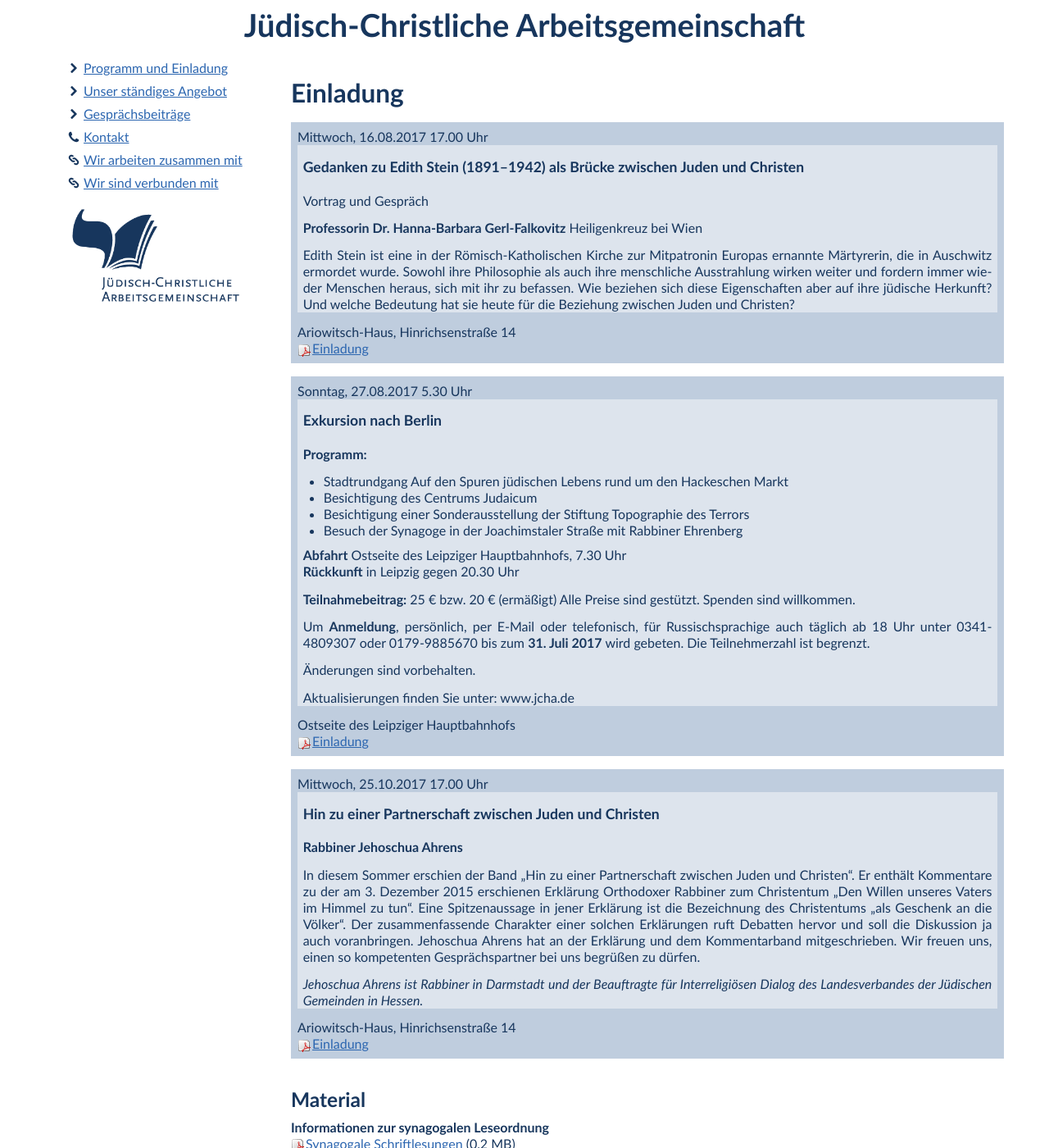
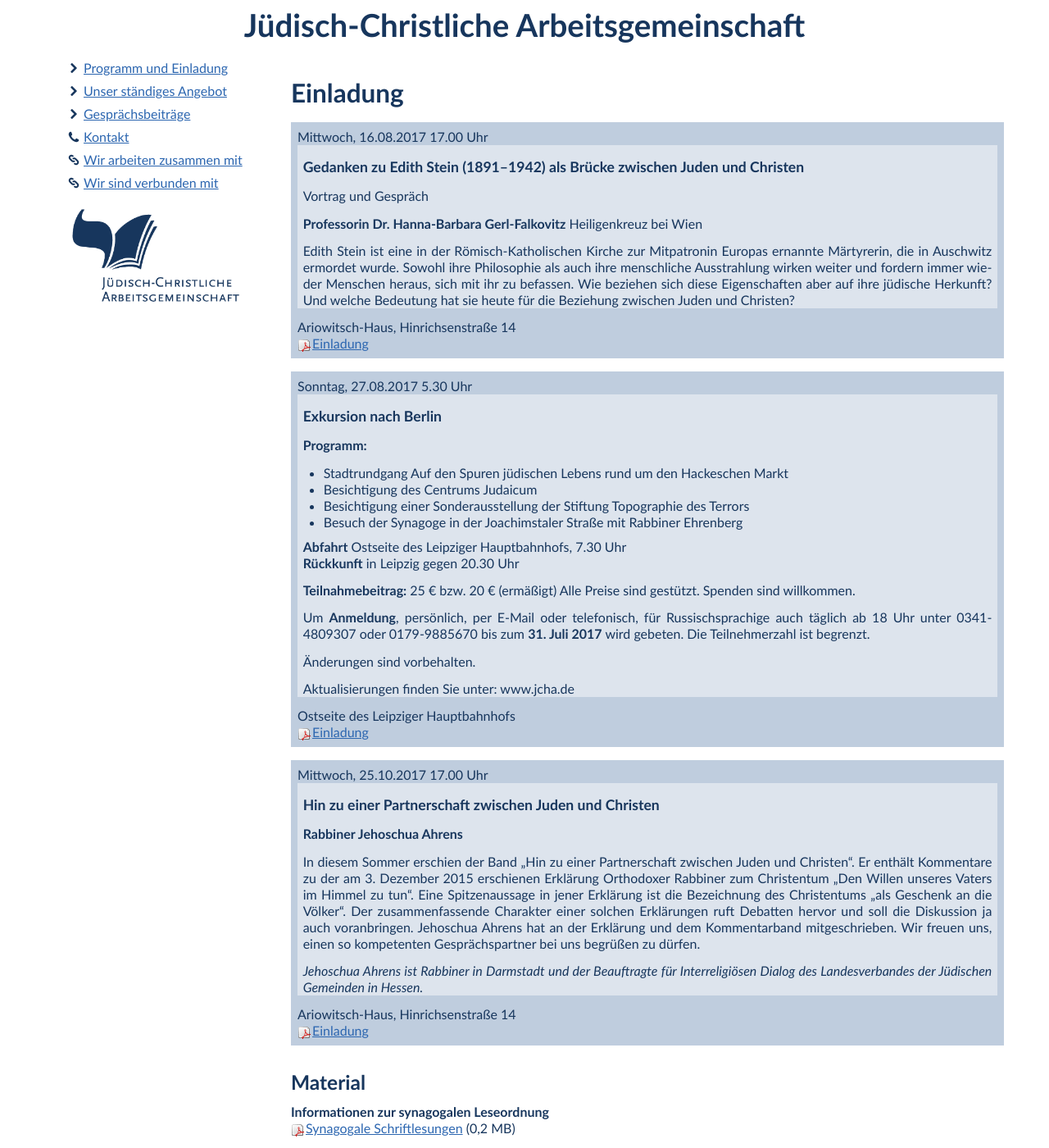
Before and after one commit to white-gecko/jcha.de, a Jekyll site: the page built from index.html, in a window 1280 px wide and 1400 px high. Shown: the whole window at 82% size. Built offline with Jekyll 4.4.1, drawn with Linux system fonts in a browser that asks for light colours.

Commit message:
Update headings style

```diff
--- a/css/custom.css
+++ b/css/custom.css
@@ -47,11 +47,12 @@
 }
 h3 {
     text-align: left;
-    margin-bottom: 3pt;
+    margin-bottom: .5em;
     margin-top: 10pt;
     padding-top: 10pt;
     text-decoration: none;
     clear: both;
+    line-height: 1.2em;
 }
 h6 {
     font-size: 16pt;
@@ -135,7 +136,7 @@
 }
 .einladung .titel h3 {
     font-size: 1.1em;
-    margin-top: 0pt;
+    margin-top: .5em;
     padding-top: 0pt;
 }
 .einladung .titel .subtitle {
```
